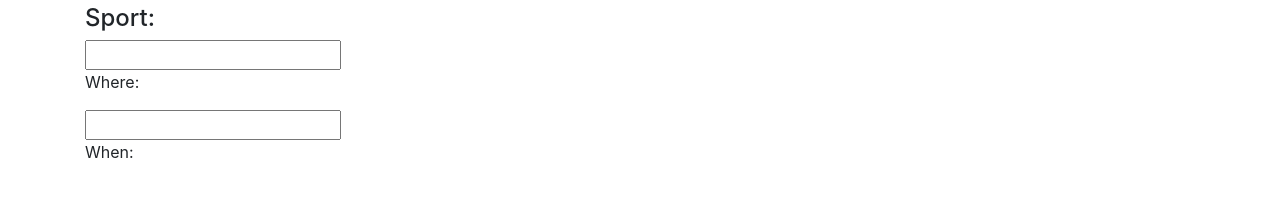
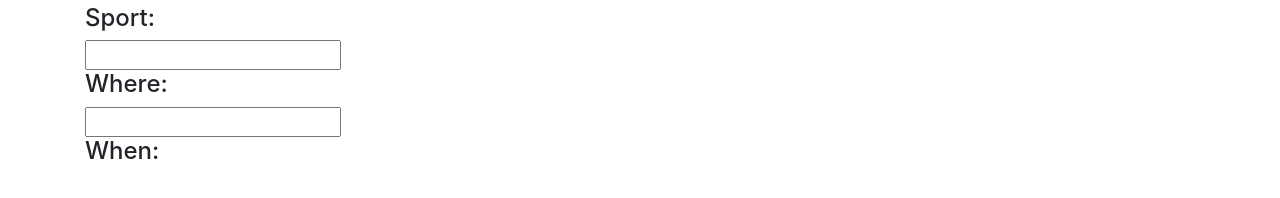
Before and after one commit to cpcurtis1218/Sports-App-Client, a React app: page /#/add-group in a window 1280 px wide. Shown: the part 164-362 px from the top of the page. Built offline with nearby package versions, Linux system fonts and the light colour scheme.

Commit message:
Update p tags to h4 tags

```diff
--- a/src/group-components/AddGroup.js
+++ b/src/group-components/AddGroup.js
@@ -26,9 +26,9 @@ class AddGroup extends Component {
         <form>
           <h4>Sport:</h4>
           <input required={true} value={sport} type='string' name='sport' onChange={this.handleChange}/>
-          <p>Where:</p>
+          <h4>Where:</h4>
           <input required={true} value={city} type='string' name='city' onChange={this.handleChange}/>
-          <p>When:</p>
+          <h4>When:</h4>
         </form>
       </div>
     )
```
